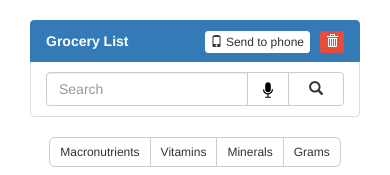
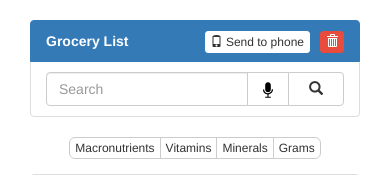
Before and after one commit to SmrtShopper/smart-shopper, a PHP site: page / in a window 390 px wide. Shown: the part 52-227 px from the top of the page. Run offline with PHP 8.4, Linux system fonts and the light colour scheme; some libraries are stand-ins or nearby versions.

Commit message:
change button size on mobile

```diff
--- a/assets/css/desktop.css
+++ b/assets/css/desktop.css
@@ -15,7 +15,7 @@ and (max-width: 1200px) {
     padding: 6px 12px;
     font-size: 14px;
     line-height: 1.42857143;
-    }
+  }
 }
 
 @media screen and (max-width: 600px) {
@@ -24,10 +24,10 @@ and (max-width: 1200px) {
   }
 
   #chart-buttons .btn-default {
-    padding: 5px 10px;
+    padding: 1px 5px;
     font-size: 12px;
     line-height: 1.5;
-    }
+  }
 }
 
 
```
